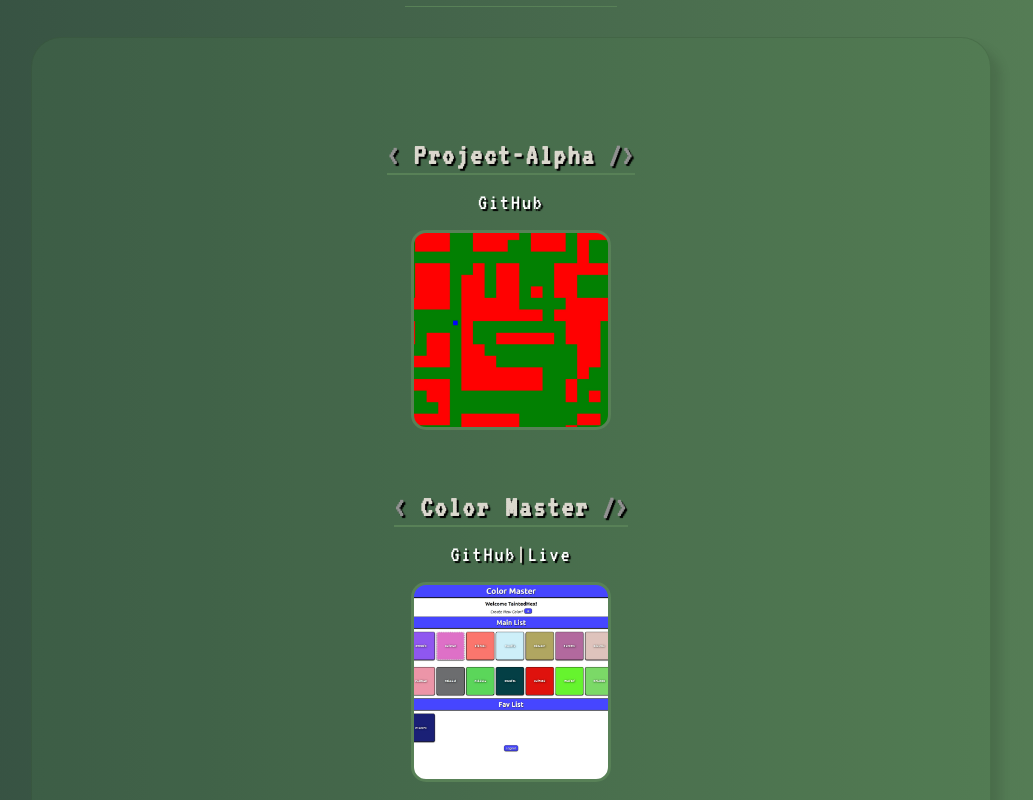
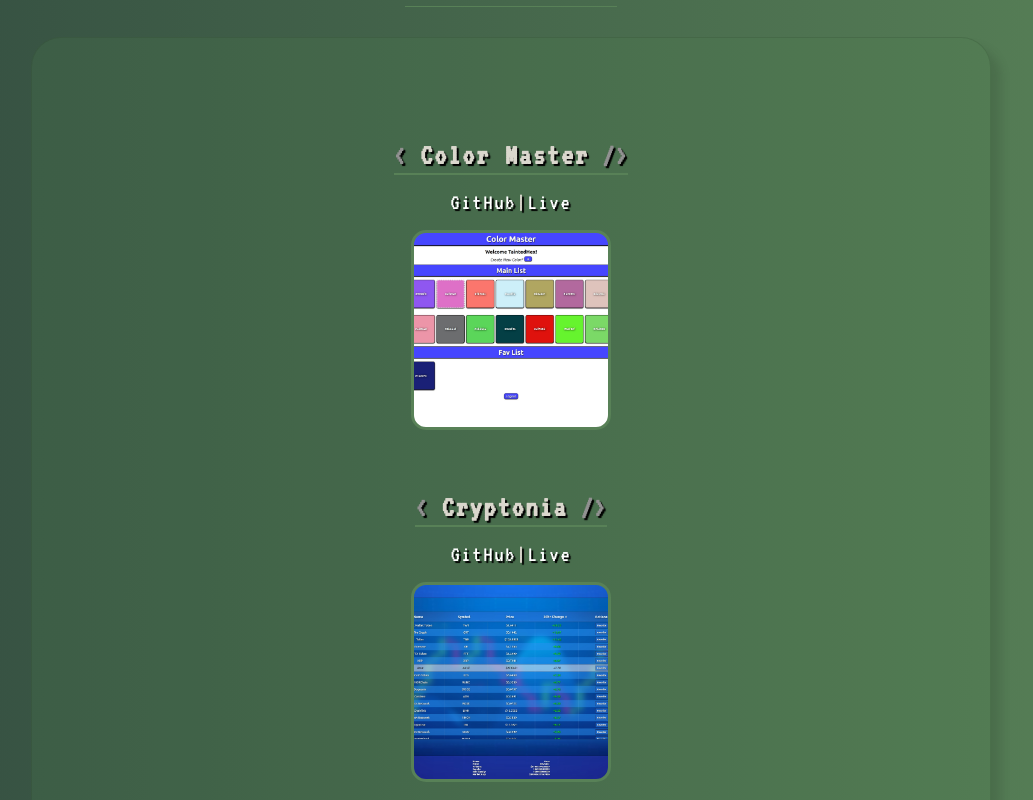
Before and after one commit to theGreatKyle1994/portfolio-v2, a React (Vite) app: page / in a window 1280 px wide. Shown: the part 5500-6300 px from the top of the page, without its empty margins (129-1162 px from the left). Built offline with nearby package versions, Linux system fonts and the light colour scheme.

Commit message:
update cryptonia live link and remove project alpha

```diff
--- a/package.json
+++ b/package.json
@@ -1,12 +1,9 @@
 {
   "name": "portfolio-site",
-  "private": true,
-  "version": "0.0.0",
   "type": "module",
   "scripts": {
     "dev": "vite",
     "build": "vite build",
-    "lint": "eslint . --ext js,jsx --report-unused-disable-directives --max-warnings 0",
     "preview": "vite preview"
   },
   "dependencies": {
--- a/src/components/home/Projects.jsx
+++ b/src/components/home/Projects.jsx
@@ -1,8 +1,6 @@
 import "./Projects.css";
 import Card from "../ui/Card";
 import ProjectTile from "./ProjectTile";
-import projectAlphaPic from "../../assets/images/projectAlpha.jpg";
-import projectAlphaGif from "../../assets/images/projectAlphaGif.gif";
 import colorMasterPic from "../../assets/images/colorMaster.jpg";
 import colorMasterGif from "../../assets/images/colorMasterGif.gif";
 import cryptoniaPic from "../../assets/images/cryptonia.jpg";
@@ -19,15 +17,6 @@
     <Card title={"Projects"} noBorder>
       <div className={"projectContainer"}>
         <ProjectTile
-          title={"Project-Alpha"}
-          imgUrl={projectAlphaPic}
-          gifUrl={projectAlphaGif}
-          gitHubUrl={
-            "https://github.com/theGreatKyle1994/project-alpha/tree/dev"
-          }
-          liveUrl={""}
-        />
-        <ProjectTile
           title={"Color Master"}
           imgUrl={colorMasterPic}
           gifUrl={colorMasterGif}
@@ -39,7 +28,7 @@
           imgUrl={cryptoniaPic}
           gifUrl={cryptoniaGif}
           gitHubUrl={"https://github.com/theGreatKyle1994/cryptonia"}
-          liveUrl={"http://3.22.187.148/home"}
+          liveUrl={"http://3.238.85.178/"}
         />
         <ProjectTile
           title={"@Recipes"}
```
Also changed, not shown: src/assets/images/projectAlpha.jpg (deleted), 1 other file (tests, documents, lock files or other folders).
